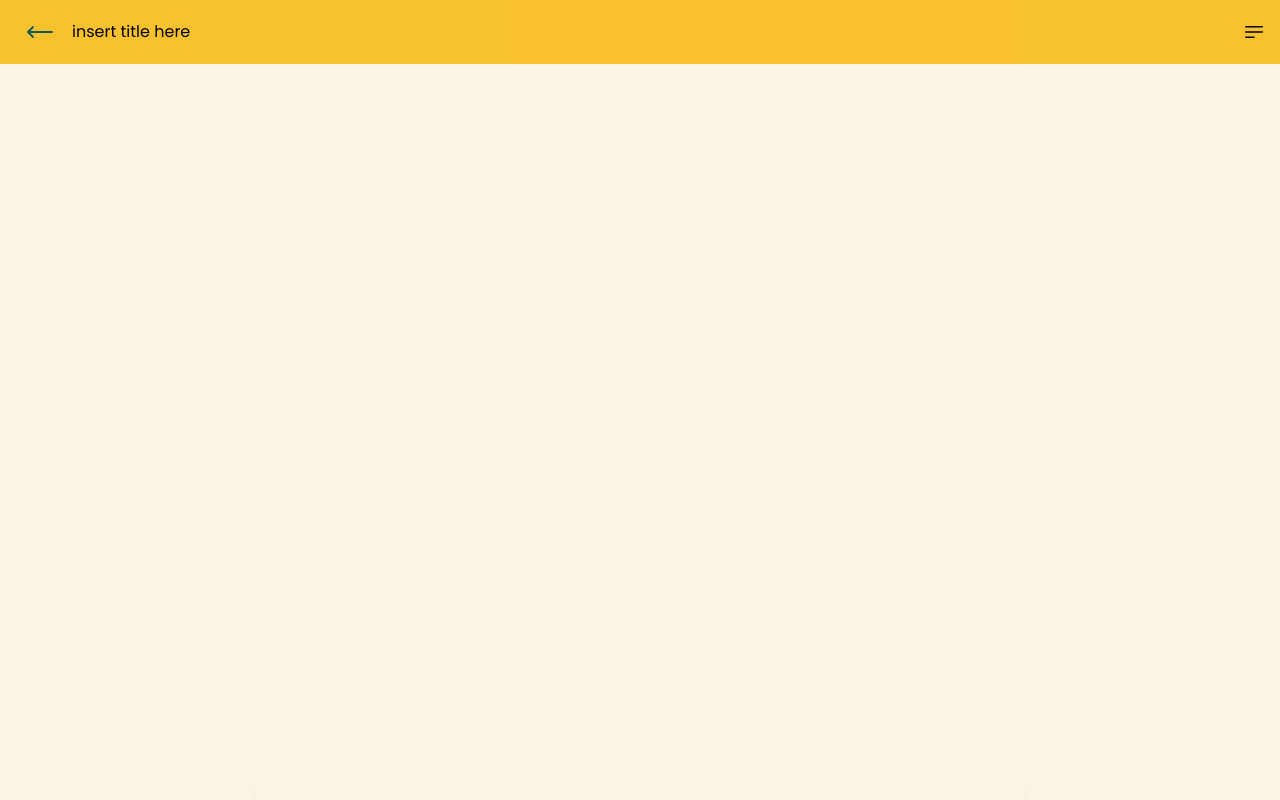
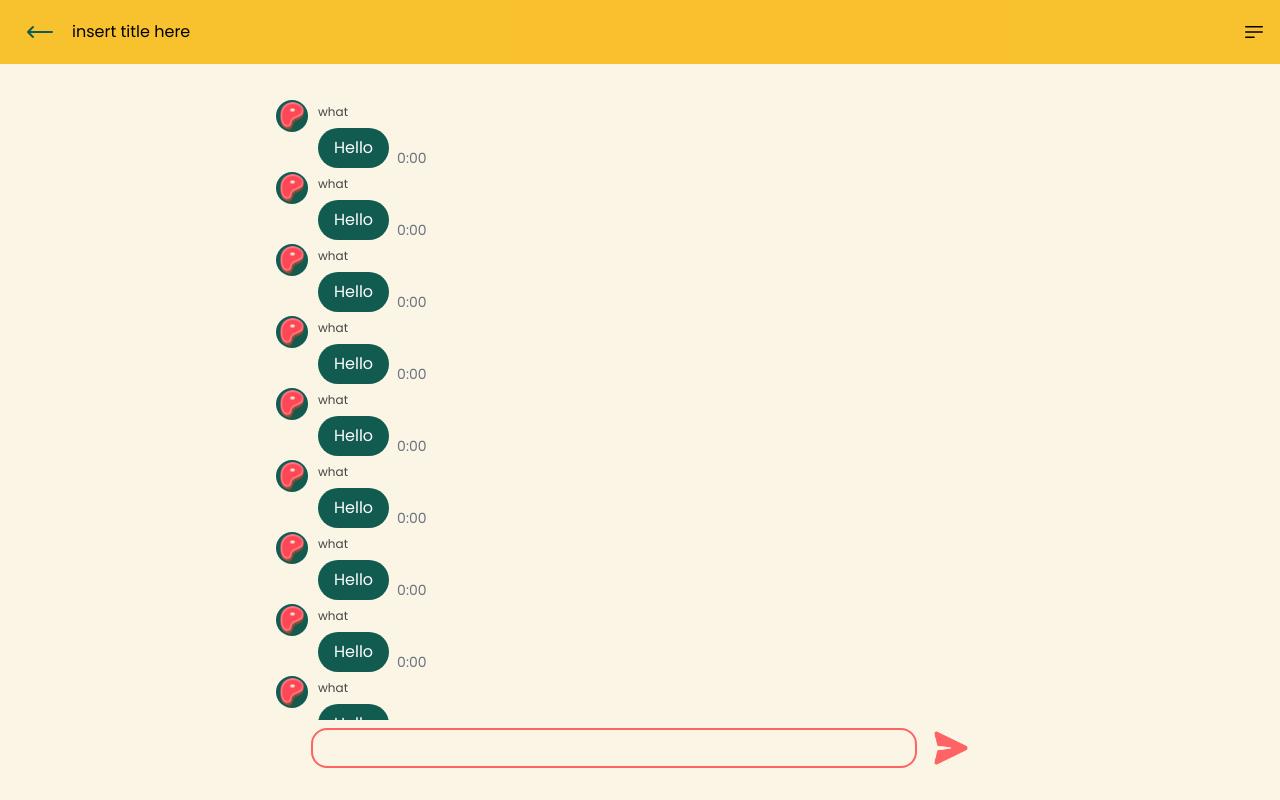
Before and after one commit to WTFPUn/Gu-Hiw-Lei-Ni, a Next.js app in the folder front/: page /currentparty/chat in a window 1280 px wide. Built offline with nearby package versions, Linux system fonts and the light colour scheme.

Commit message:
chat and login on home

```diff
--- a/front/pages/currentparty/chat/index.tsx
+++ b/front/pages/currentparty/chat/index.tsx
@@ -5,16 +5,213 @@ import { WithRouterProps } from 'next/dist/client/with-router';
 import { withRouter } from 'next/router';
 import React from 'react';
 
-class PartyDetail extends React.Component<WithRouterProps> {
+type ChatBubbleProps = {
+  text: string;
+  user: string;
+  isMe: boolean;
+  isHost: boolean;
+  time: string;
+};
+
+function ChatBubble(props: ChatBubbleProps) {
+  return (
+    <div className={props.isMe ? 'flex flex-row-reverse' : 'flex'}>
+      {!props.isMe && (
+        <div className="pr-2.5">
+          <div className="rounded-full bg-primary p-0.5 -translate-y-1">
+            <img
+              src="/meat.png"
+              className="w-7 h-7 object-cover rounded-full "
+            />
+          </div>
+        </div>
+      )}
+      <div className="">
+        {props.isMe ? (
+          <>
+            <div className="flex flex-row-reverse gap-2">
+              <p className="bg-secondary text-dark-gray p-2 px-4 rounded-3xl">
+                {props.text}
+              </p>
+              <span className="text-sm text-gray-500 self-end">
+                {props.time}
+              </span>
+            </div>
+          </>
+        ) : (
+          <>
+            <div className="text-xs pb-2">{props.user}</div>
+            <div className="flex gap-2">
+              <p className="bg-primary text-white p-2 px-4 rounded-3xl">
+                {props.text}
+              </p>
+              <span className="text-sm text-gray-500 self-end">
+                {props.time}
+              </span>
+            </div>
+          </>
+        )}
+      </div>
+    </div>
+  );
+}
+
+type PartyChatState = {};
+
+class PartyChat extends React.Component<WithRouterProps, PartyChatState> {
+  TextRef: React.RefObject<HTMLDivElement> | null = null;
+  MessageRef: React.RefObject<HTMLDivElement> | null = null;
+  constructor(props: WithRouterProps) {
+    super(props);
+    this.state = {};
+    this.TextRef = React.createRef();
+    this.MessageRef = React.createRef();
+  }
+
+  setFocus = () => {
+    this.TextRef?.current?.focus();
+  };
+
+  handleSend = () => {
+    console.log(this.TextRef?.current?.innerText);
+    this.TextRef!.current!.innerText = '';
+    this.MessageRef!.current!.scrollTo(0, 999999999);
+    this.setFocus();
+  };
+
   render() {
     const { router } = this.props;
 
     return (
       <Layout type="chat">
-        <div className="flex flex-col p-4 shadow-xl px-10 rounded-t-2xl fixed bottom-0 left-0 sm:left-[12.5%] md:left-[20%] w-screen sm:w-[75vw] md:w-[60vw]"></div>
+        <div className="flex flex-col p-2 px-5 rounded-t-2xl fixed bottom-0 left-0 sm:left-[12.5%] md:left-[20%] w-screen sm:w-[75vw] md:w-[60vw]">
+          <div
+            className="flex flex-col gap-2 h-[90dvh] overflow-y-auto containerscroll"
+            ref={this.MessageRef}
+          >
+            <div className="pb-24"></div>
+            <ChatBubble
+              user="what"
+              text="Hello"
+              time={'0:00'}
+              isMe={false}
+              isHost={false}
+            />
+            <ChatBubble
+              user="what"
+              text="Hello"
+              time={'0:00'}
+              isMe={false}
+              isHost={false}
+            />
+            <ChatBubble
+              user="what"
+              text="Hello"
+              time={'0:00'}
+              isMe={false}
+              isHost={false}
+            />
+            <ChatBubble
+              user="what"
+              text="Hello"
+              time={'0:00'}
+              isMe={false}
+              isHost={false}
+            />
+            <ChatBubble
+              user="what"
+              text="Hello"
+              time={'0:00'}
+              isMe={false}
+              isHost={false}
+            />
+            <ChatBubble
+              user="what"
+              text="Hello"
+              time={'0:00'}
+              isMe={false}
+              isHost={false}
+            />
+            <ChatBubble
+              user="what"
+              text="Hello"
+              time={'0:00'}
+              isMe={false}
+              isHost={false}
+            />
+            <ChatBubble
+              user="what"
+              text="Hello"
+              time={'0:00'}
+              isMe={false}
+              isHost={false}
+            />
+            <ChatBubble
+              user="what"
+              text="Hello"
+              time={'0:00'}
+              isMe={false}
+              isHost={false}
+            />
+            <ChatBubble
+              user="what"
+              text="Hello"
+              time={'0:00'}
+              isMe={false}
+              isHost={false}
+            />
+            <ChatBubble
+              user="what"
+              text="Hello"
+              time={'0:00'}
+              isMe={false}
+              isHost={false}
+            />
+            <ChatBubble
+              user="what"
+              text="Hello"
+              time={'0:00'}
+              isMe={false}
+              isHost={false}
+            />
+            <ChatBubble
+              user="what"
+              text="Hello"
+              time={'0:00'}
+              isMe={true}
+              isHost={true}
+            />
+            <ChatBubble
+              user="what"
+              text="Hello"
+              time={'0:00'}
+              isMe={false}
+              isHost={false}
+            />
+            <div className="pb-2"></div>
+          </div>
+          <div className="w-full min-h-16 max-h-[16dvh] flex justify-center align-middle pb-6 pt-2">
+            <div className="self-center w-5/6 ">
+              <div
+                contentEditable={true}
+                className="w-full text-sm min-h-10 max-h-[10dvh] containerscroll overflow-x-auto break-words rounded-2xl border-2 border-redish bg-transparent p-2 px-4"
+                placeholder="Type a message"
+                ref={this.TextRef}
+              ></div>
+            </div>
+            <button
+              className="w-fit h-fit self-center pl-4"
+              onClick={() => {
+                this.handleSend();
+              }}
+            >
+              <img src="/send.png" className="h-9" />
+            </button>
+          </div>
+        </div>
       </Layout>
     );
   }
 }
 
-export default withRouter(PartyDetail);
+export default withRouter(PartyChat);
--- a/front/pages/home.tsx
+++ b/front/pages/home.tsx
@@ -17,6 +17,7 @@ import DrawerContainer, {
 import IconButton from '@/components/common/IconButton';
 import PartyList, { PartyItem } from '@/components/party/PartyList';
 import { testLocations } from '@/utils/map';
+import Link from 'next/link';
 
 type HomeState = {
   center: Coords | null;
@@ -226,6 +227,24 @@ class Home extends React.Component<HomeProps, HomeState> {
           {/* Drawer */}
           <div className="fixed z-40 bottom-0 w-screen">
             {/* Distance Form */}
+            {this.props.auth_status == false && (
+              <DrawerContainer className="animation transition-transform transform ease-out pb-16 pt-8 flex flex-col duration-200">
+                <div className="text-center font-normal">
+                  {'Don’t have an account?    '}
+                  <Link href="/register" className="font-semibold">
+                    Register
+                  </Link>
+                </div>
+                <Button
+                  text="Login"
+                  primary
+                  onClick={e => {
+                    this.props.router.push('/login');
+                  }}
+                />
+              </DrawerContainer>
+            )}
+            {this.props.auth_status == true && (
               <DrawerContainer
                 className={classNames(
                   'animation transition-transform transform ease-out pb-16 flex flex-col duration-200 ',
@@ -288,6 +307,7 @@ class Home extends React.Component<HomeProps, HomeState> {
                   </div>
                 </div>
               </DrawerContainer>
+            )}
 
             {/* Location Detail */}
             <Transition
```
Also changed, not shown: front/public/send.png (added). Lines whose indentation alone changed are shown as unchanged.
